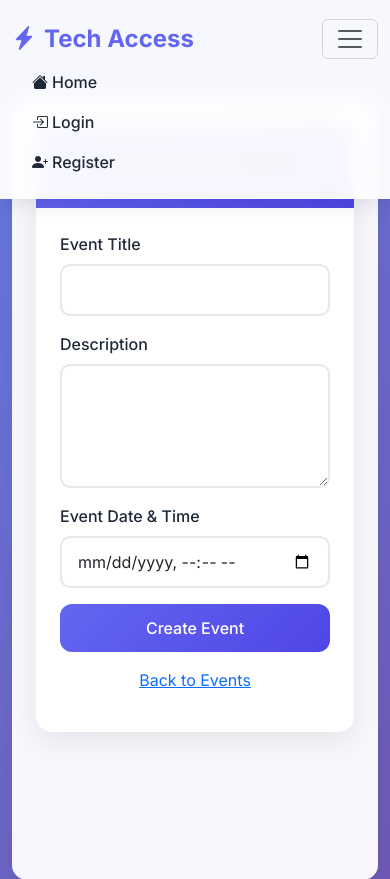
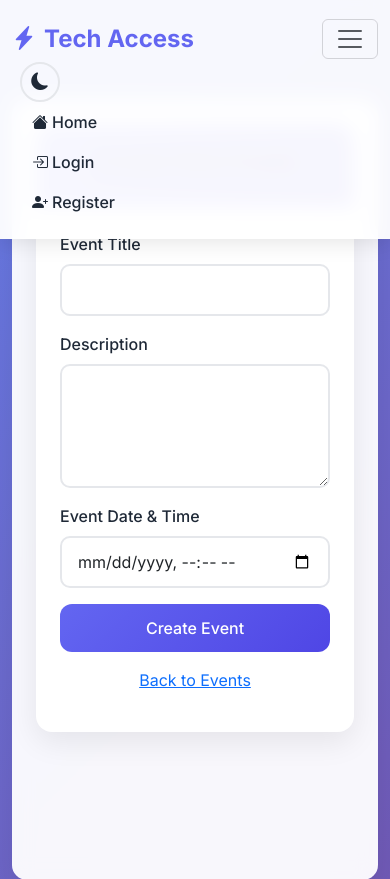
Before and after one commit to lancepounds/tech-access-platform, a Flask app: page /create-event in a window 390 px wide, after a click that opens the changed part. Shown: the top 879 px of the page. Run offline with Flask 3, Linux system fonts and the light colour scheme.

Commit message:
Assistant checkpoint: Added dark mode toggle with CSS and JavaScript
Assistant generated file changes:
- templates/base.html: Add dark mode toggle and CSS, Update body background for dark mode, Add dark mode toggle CSS, Add dark mode toggle button to navbar, Add dark mode JavaScript functionality

---

User prompt:

Add dark mode toggle

Replit-Commit-Author: Assistant
Replit-Commit-Session-Id: add79d9c-9581-438c-b94b-5ed69d89a11c

```diff
--- a/templates/base.html
+++ b/templates/base.html
@@ -30,6 +30,18 @@
       --border-light: #e5e7eb;
     }
 
+    [data-theme="dark"] {
+      --primary-color: #818cf8;
+      --primary-dark: #6366f1;
+      --secondary-color: #34d399;
+      --accent-color: #fbbf24;
+      --danger-color: #f87171;
+      --text-dark: #f9fafb;
+      --text-light: #d1d5db;
+      --bg-light: #111827;
+      --border-light: #374151;
+    }
+
     * {
       box-sizing: border-box;
     }
@@ -39,6 +51,11 @@
       background: linear-gradient(135deg, #667eea 0%, #764ba2 100%);
       min-height: 100vh;
       color: var(--text-dark);
+      transition: all 0.3s ease;
+    }
+
+    [data-theme="dark"] body {
+      background: linear-gradient(135deg, #1f2937 0%, #111827 100%);
     }
 
     .main-content {
@@ -236,6 +253,33 @@
       transform: translateY(-2px);
     }
 
+    .theme-toggle {
+      background: none;
+      border: 2px solid var(--border-light);
+      border-radius: 50px;
+      padding: 0.5rem;
+      color: var(--text-dark);
+      cursor: pointer;
+      transition: all 0.3s ease;
+      width: 40px;
+      height: 40px;
+      display: flex;
+      align-items: center;
+      justify-content: center;
+    }
+
+    .theme-toggle:hover {
+      background: var(--bg-light);
+      border-color: var(--primary-color);
+      color: var(--primary-color);
+      transform: scale(1.1);
+    }
+
+    .theme-toggle i {
+      font-size: 1.1rem;
+      transition: all 0.3s ease;
+    }
+
     @media (max-width: 768px) {
       .main-content {
         margin: 1rem 0;
@@ -254,6 +298,10 @@
         text-align: center !important;
         margin-top: 1rem;
       }
+
+      .theme-toggle {
+        margin-left: 0.5rem;
+      }
     }
   </style>
 </head>
@@ -269,6 +317,11 @@
       </button>
       <div class="collapse navbar-collapse" id="navMenu">
         <ul class="navbar-nav ms-auto">
+          <li class="nav-item d-flex align-items-center me-2">
+            <button class="theme-toggle" onclick="toggleTheme()" title="Toggle dark mode">
+              <i class="bi bi-moon-fill" id="theme-icon"></i>
+            </button>
+          </li>
           <li class="nav-item">
             <a class="nav-link {{ 'active' if request.endpoint == 'index' else '' }}" href="{{ url_for('index') }}">
               <i class="bi bi-house-fill me-1"></i>Home
@@ -430,5 +483,37 @@
   <!-- Bootstrap 5 JS bundle (for navbar toggling) -->
   <script src="https://cdn.jsdelivr.net/npm/bootstrap@5.3.2/dist/js/bootstrap.bundle.min.js"
           integrity="sha384-C6RzsynM9kWDrMNeT87bh95OGNyZPhcTNXj1NW7RuBCsyN/o0jlpcV8Qyq46cDfL" crossorigin="anonymous"></script>
+
+  <script>
+    // Dark mode functionality
+    function toggleTheme() {
+      const html = document.documentElement;
+      const themeIcon = document.getElementById('theme-icon');
+      const currentTheme = html.getAttribute('data-theme');
+
+      if (currentTheme === 'dark') {
+        html.removeAttribute('data-theme');
+        themeIcon.className = 'bi bi-moon-fill';
+        localStorage.setItem('theme', 'light');
+      } else {
+        html.setAttribute('data-theme', 'dark');
+        themeIcon.className = 'bi bi-sun-fill';
+        localStorage.setItem('theme', 'dark');
+      }
+    }
+
+    // Load saved theme on page load
+    document.addEventListener('DOMContentLoaded', function() {
+      const savedTheme = localStorage.getItem('theme');
+      const themeIcon = document.getElementById('theme-icon');
+
+      if (savedTheme === 'dark') {
+        document.documentElement.setAttribute('data-theme', 'dark');
+        themeIcon.className = 'bi bi-sun-fill';
+      } else {
+        themeIcon.className = 'bi bi-moon-fill';
+      }
+    });
+  </script>
 </body>
 </html>
```
